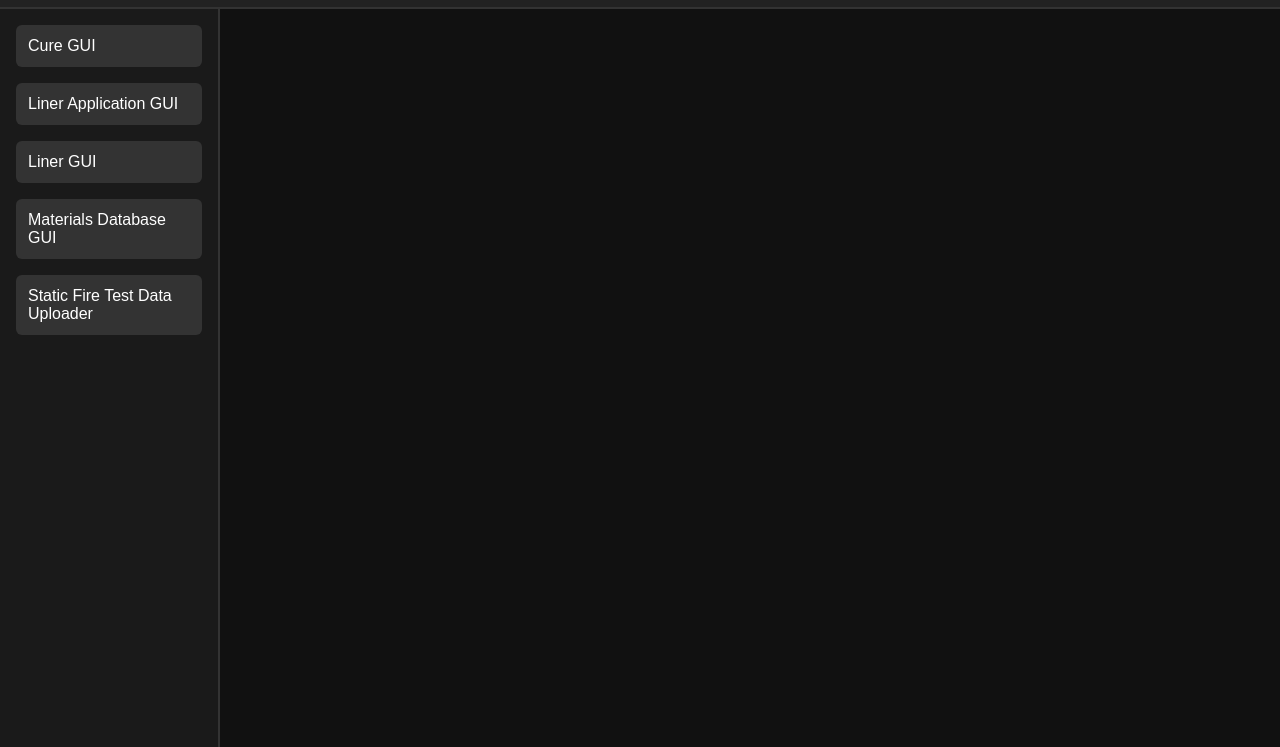
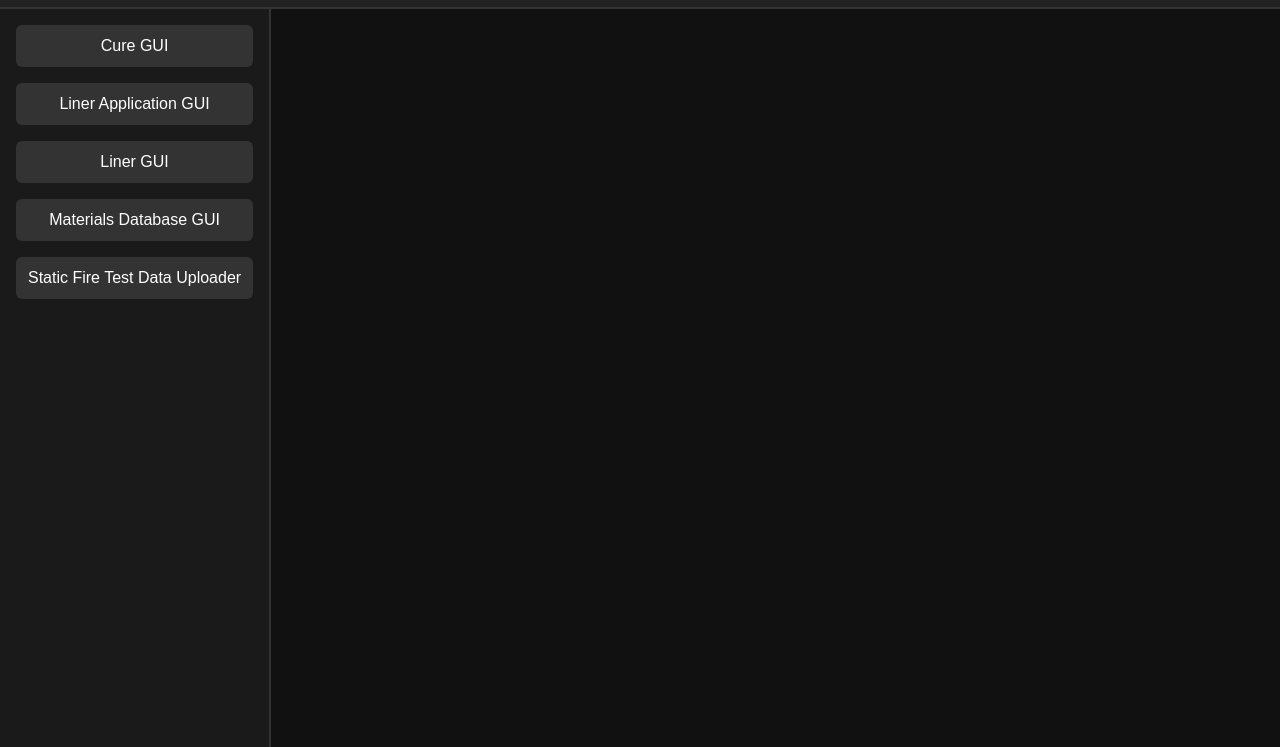
Before and after one commit to bushongTech/which-mountain-help, a plain HTML site: page xbde/public/index.html in a window 1280 px wide. Shown: the part 53-800 px from the top of the page. Drawn offline with Linux system fonts and the light colour scheme; files that its build step writes are made by us from their sources; files whose address does not match are found by name.

```diff
--- a/xbde/public/styles.css
+++ b/xbde/public/styles.css
@@ -48,7 +48,6 @@
 .sidebar {
   background-color: #1a1a1a;
   padding: 1rem;
-  width: 220px;
   box-sizing: border-box;
   display: flex;
   flex-direction: column;
@@ -64,7 +63,7 @@
   font-size: 1rem;
   cursor: pointer;
   border-radius: 6px;
-  text-align: left;
+  text-align: center;
   transition: background-color 0.2s ease;
 }
 
```
